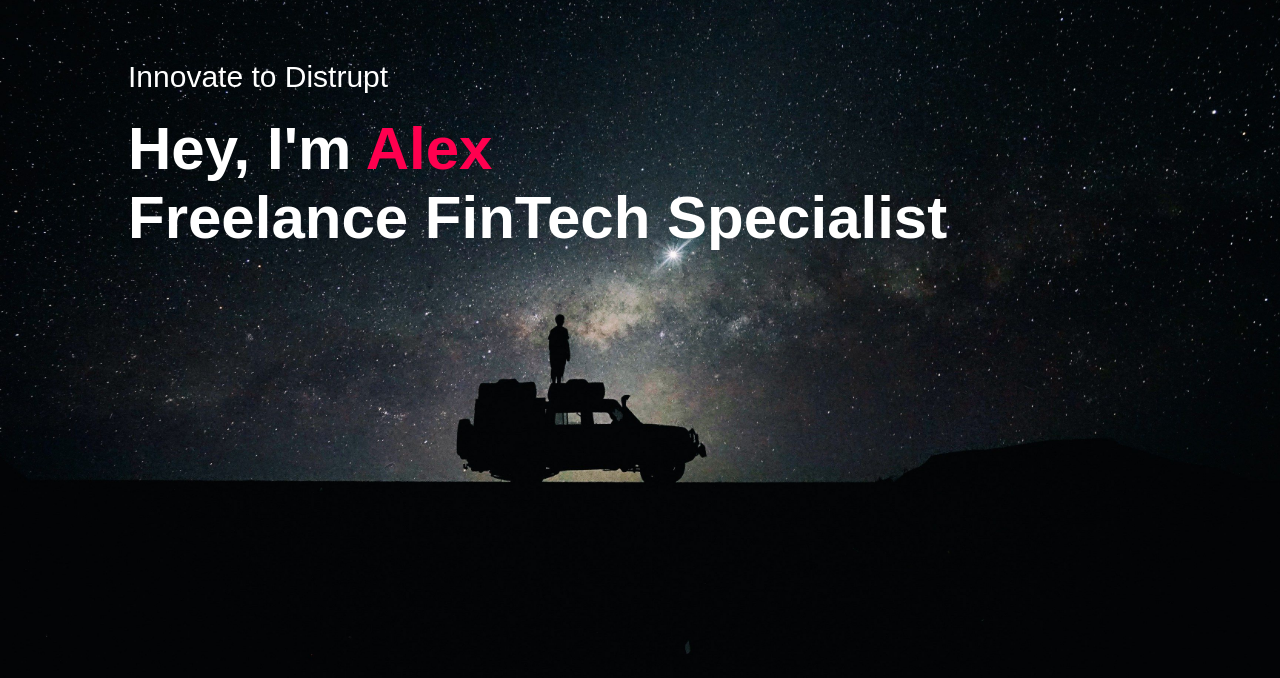
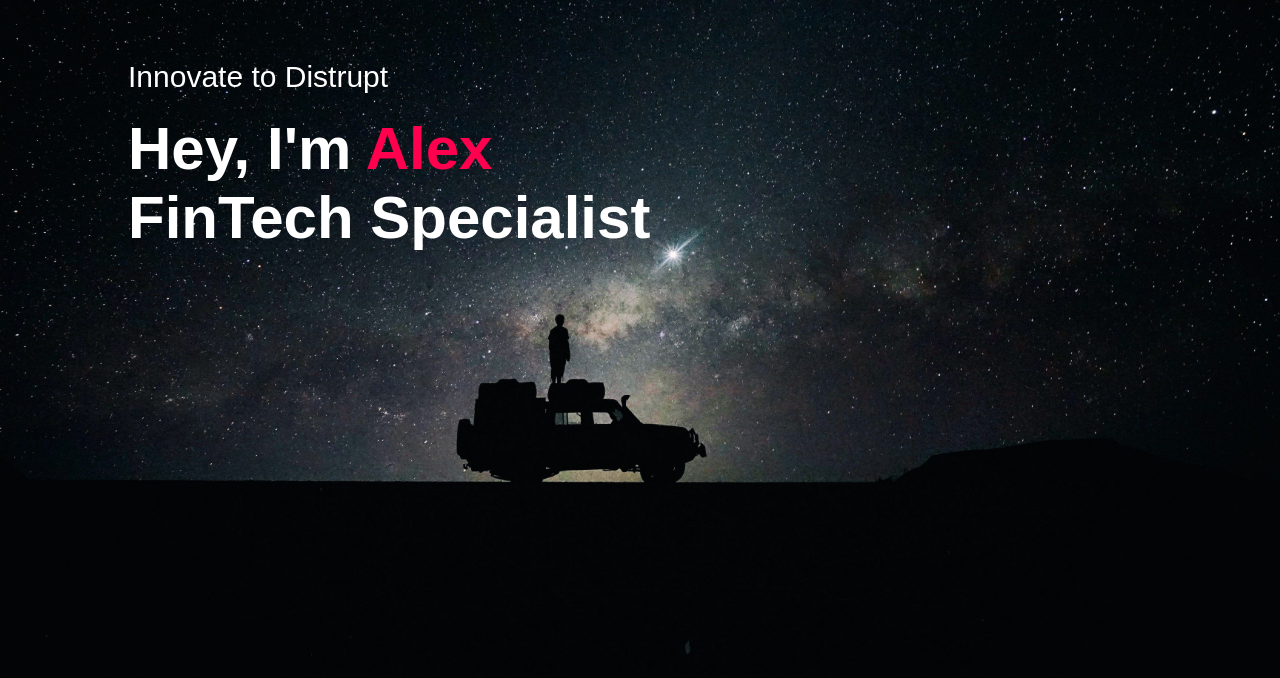
Before and after one commit to alexjones3/alexjones3.github.io, a plain HTML site: page index.html in a window 1280 px wide. Shown: the part 122-800 px from the top of the page. Drawn offline with nearby package versions, Linux system fonts and the light colour scheme.

Commit message:
Update index.html

```diff
--- a/index.html
+++ b/index.html
@@ -25,7 +25,7 @@
     </nav>
     <div class="header-text">
       <p>Innovate to Distrupt</p>
-      <h1>Hey, I'm <span>Alex</span> <br>Freelance FinTech Specialist</h1>
+      <h1>Hey, I'm <span>Alex</span> <br>FinTech Specialist</h1>
     </div>
   </div>
 </div>
```
